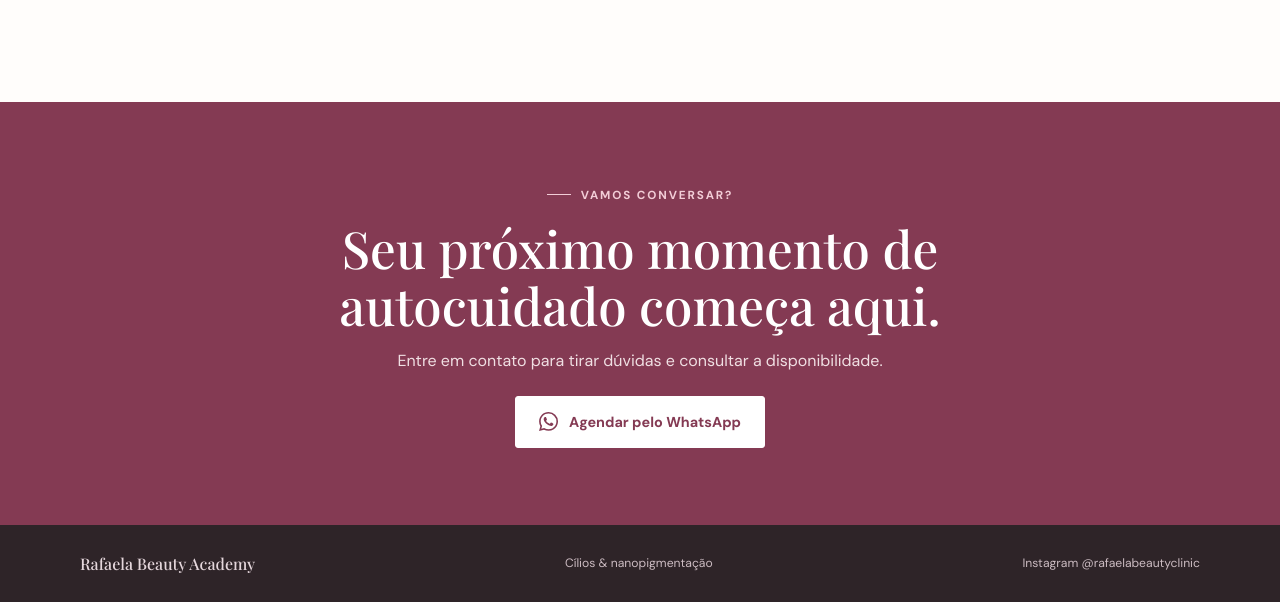
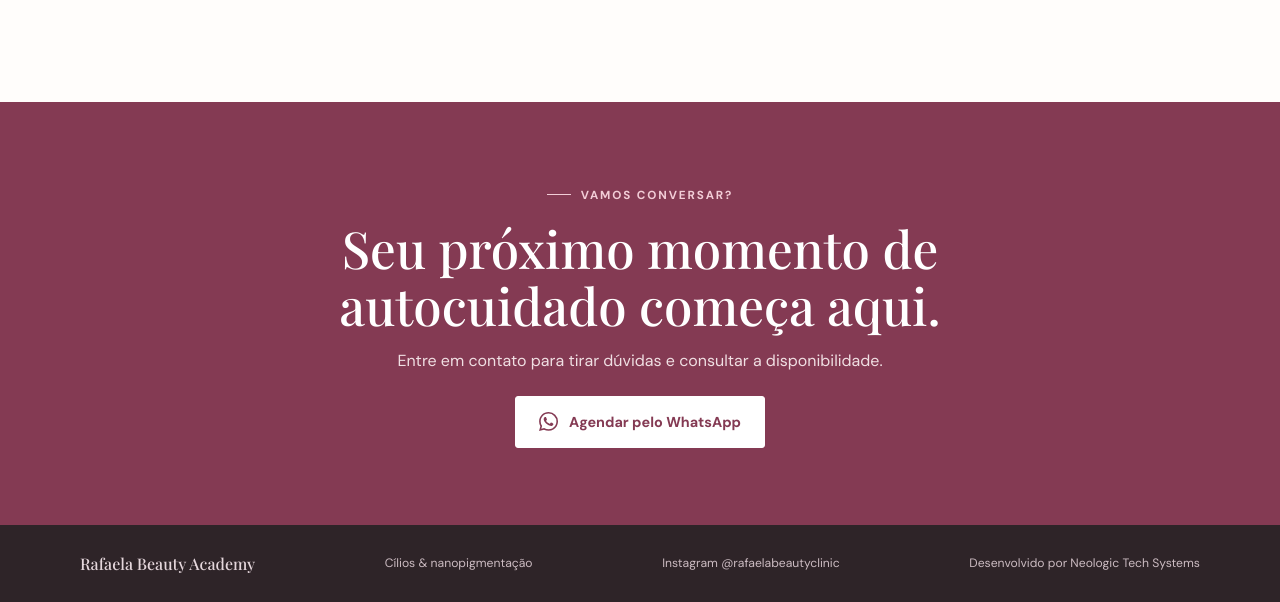
Before and after one commit to jonathanm226/rafaelabeautyclinic, a plain HTML site: page index.html in a window 1280 px wide. Shown: the part 2876-3478 px from the top of the page. Drawn offline with nearby package versions, Linux system fonts and the light colour scheme.

Commit message:
Update index.html

```diff
--- a/index.html
+++ b/index.html
@@ -343,6 +343,7 @@
       <span class="footer-brand">Rafaela Beauty Academy</span>
       <span class="footer-note">Cílios &amp; nanopigmentação</span>
       <a class="footer-social" href="https://www.instagram.com/rafaelabeautyclinic/" target="_blank" rel="noopener noreferrer">Instagram @rafaelabeautyclinic</a>
+      <a class="footer-social" href="https://neologic-tech-systems.vercel.app/index.html" target="_blank" rel="noopener noreferrer">Desenvolvido por Neologic Tech Systems</a>
     </div>
   </footer>
 </body>
```
